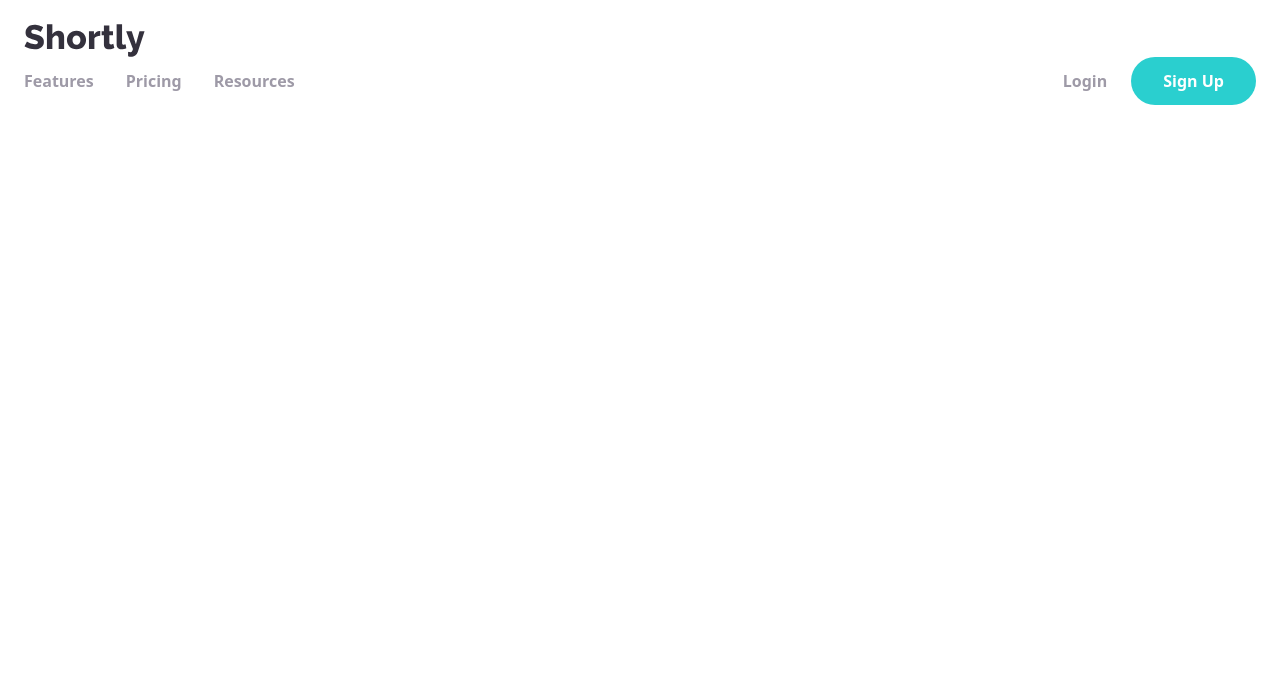
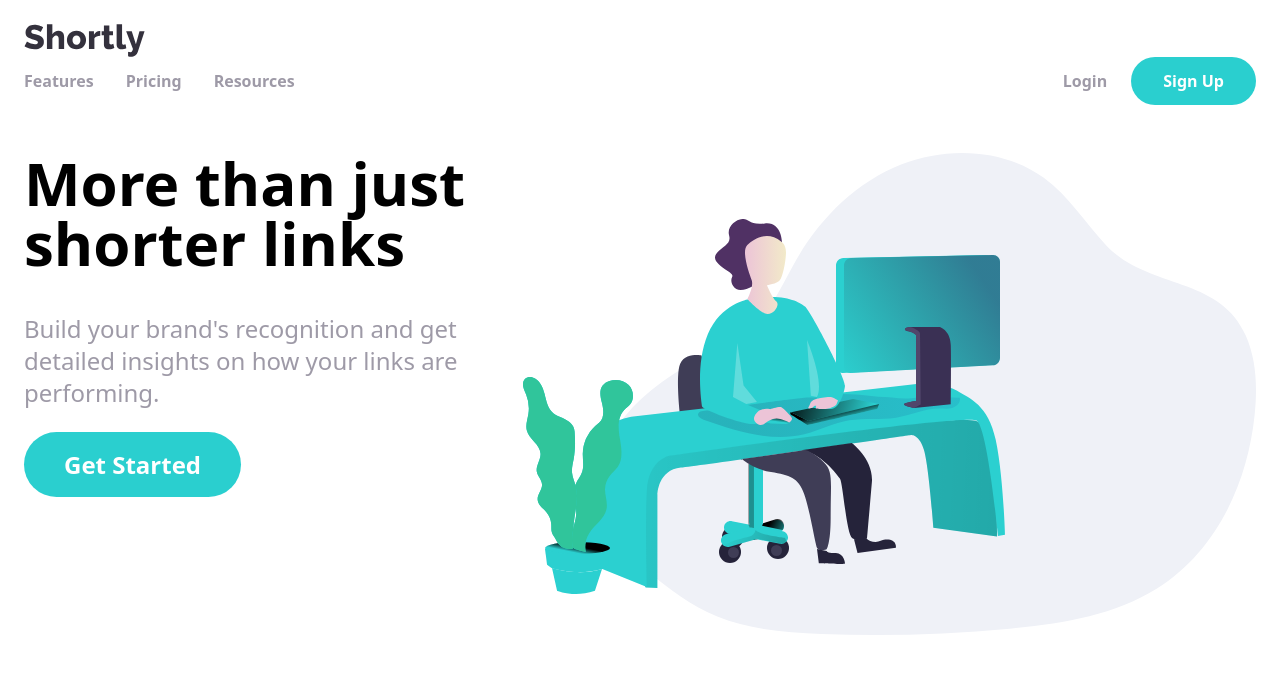
Before and after one commit to ZahraBahmanpour/shortly-tailwind, a website: page src/index.html in a window 1280 px wide. Drawn offline with Linux system fonts and the light colour scheme.

Commit message:
implement hero section

```diff
--- a/src/index.html
+++ b/src/index.html
@@ -27,5 +27,27 @@
         </div>
       </div>
     </nav>
+
+    <section id="hero">
+      <div class="container mx-auto flex p-6">
+        <div class="flex flex-col items-start space-y-10">
+          <h1 class="text-left text-6xl font-bold">
+            More than just shorter links
+          </h1>
+          <p class="text-left text-2xl text-gray">
+            Build your brand's recognition and get detailed insights on how your
+            links are performing.
+          </p>
+          <div>
+            <a
+              href="#"
+              class="rounded-full bg-cyan px-10 py-4 text-2xl font-bold text-white hover:opacity-70"
+              >Get Started</a
+            >
+          </div>
+        </div>
+        <img src="images/illustration-working.svg" alt="" />
+      </div>
+    </section>
   </body>
 </html>
```
Also changed, not shown: src/images/illustration-working.svg (added), src/output.css.
